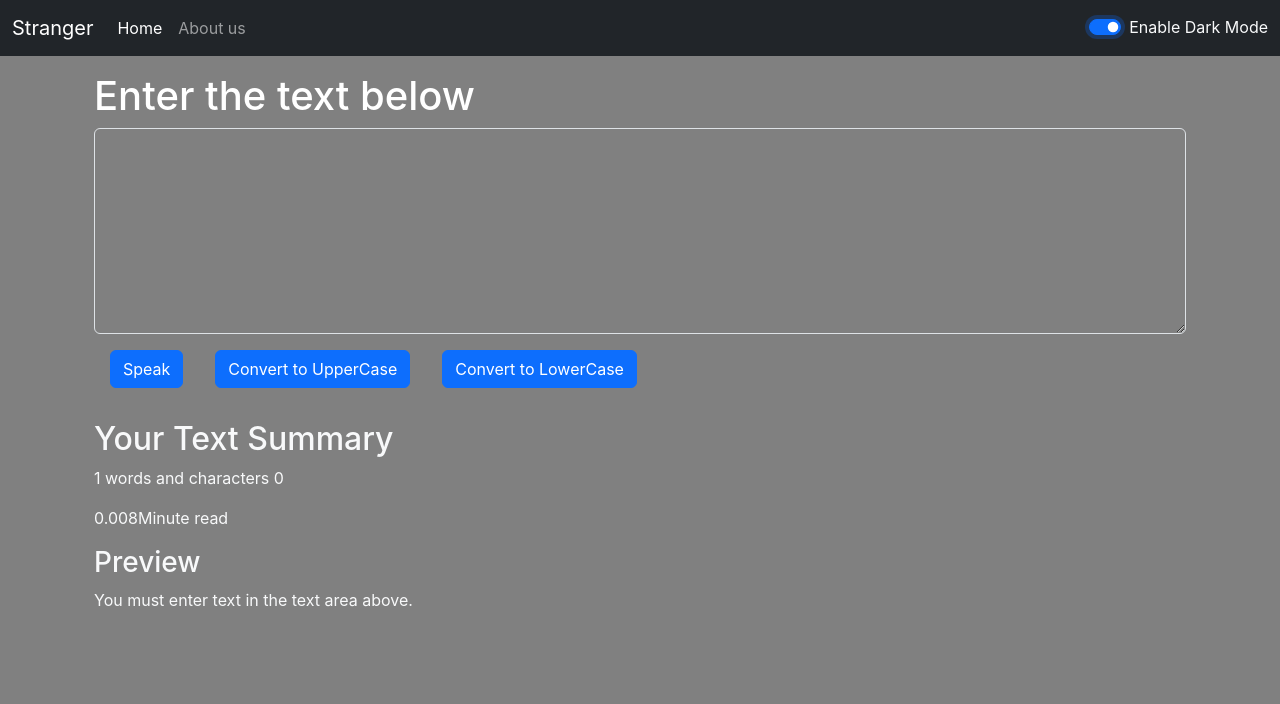
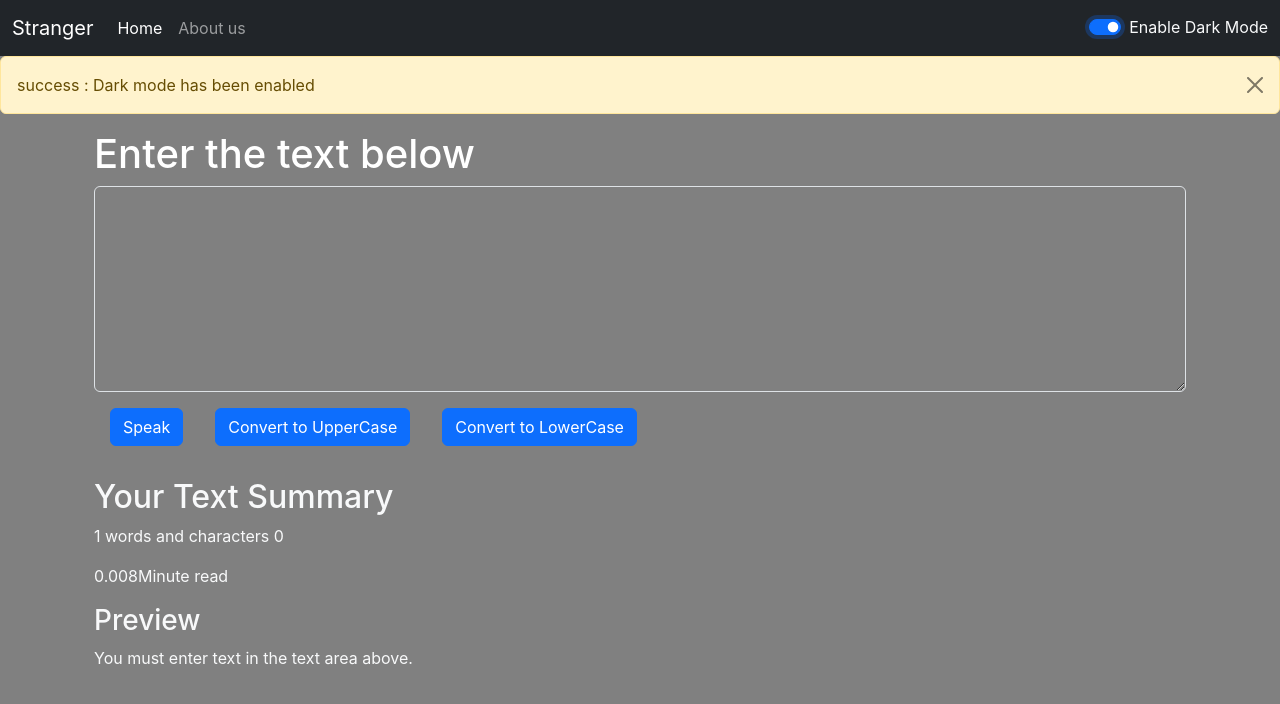
Before and after one commit to akhileshtiwari2/bootstrap_react, a React (Create React App) app: page / in a window 1280 px wide. Both pictures are taken after a click on the switch "Enable Dark Mode". Shown: the top 704 px of the page. Built offline with nearby package versions, Linux system fonts and the light colour scheme.

Commit message:
Dark Mode: Alert Function Added

```diff
--- a/src/App.js
+++ b/src/App.js
@@ -2,23 +2,35 @@
 import TextForm from "./components/TextForm";
 import "./App.css";
 import React, { useState } from "react";
+import Alert from "./components/Alert";
 
 function App() {
   const [mode, setMode] = useState("light");
+  const [alert, setAlert] = useState(null);
+
+  const showAlert = (message, type) => {
+    setAlert({
+      msg: message,
+      type: type,
+    });
+  };
 
   const toggleMode = () => {
     if (mode === "light") {
       setMode("dark");
-      document.body.style.backgroundColor = '#808080';
+      document.body.style.backgroundColor = "#808080";
+      showAlert("Dark mode has been enabled", "success");
     } else {
       setMode("light");
-      document.body.style.backgroundColor = 'white';
+      document.body.style.backgroundColor = "white";
+      showAlert("Light mode has been enabled", "success");
     }
   };
 
   return (
     <>
       <Navbar aboutText="About us" mode={mode} toggleMode={toggleMode} />
+      <Alert alert={alert} />
       <div className="container">
         <TextForm heading="Enter the text below" mode={mode} />
       </div>
--- /dev/null
+++ b/src/components/Alert.js
@@ -0,0 +1,22 @@
+import React from "react";
+
+function Alert(props) {
+  return (
+    props.alert && (
+      <div
+        className="alert alert-warning alert-dismissible fade show"
+        role="alert"
+      >
+        {props.alert.type} : {props.alert.msg}
+        <button
+          type="button"
+          className="btn-close"
+          data-bs-dismiss="alert"
+          aria-label="Close"
+        ></button>
+      </div>
+    )
+  );
+}
+
+export default Alert;
```
